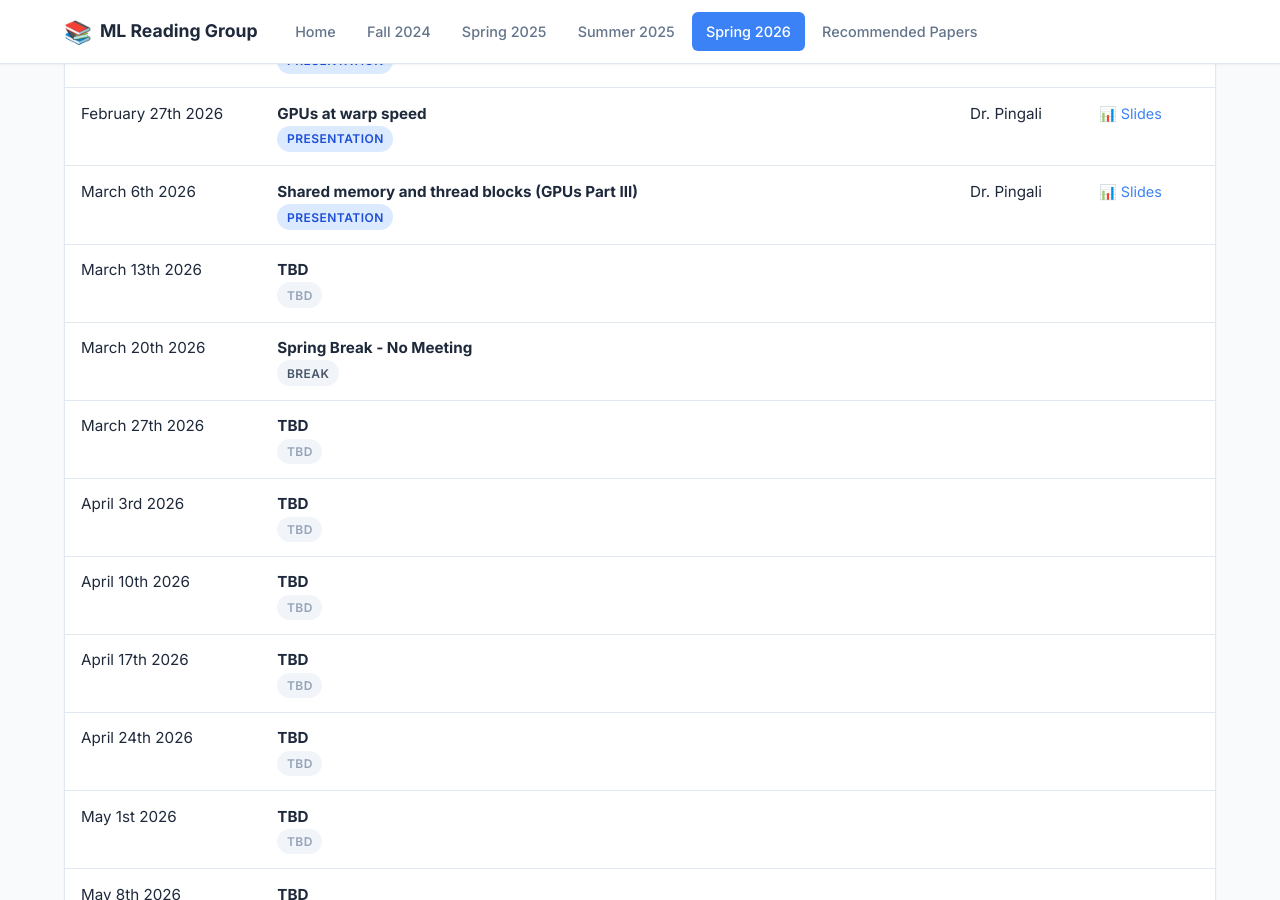
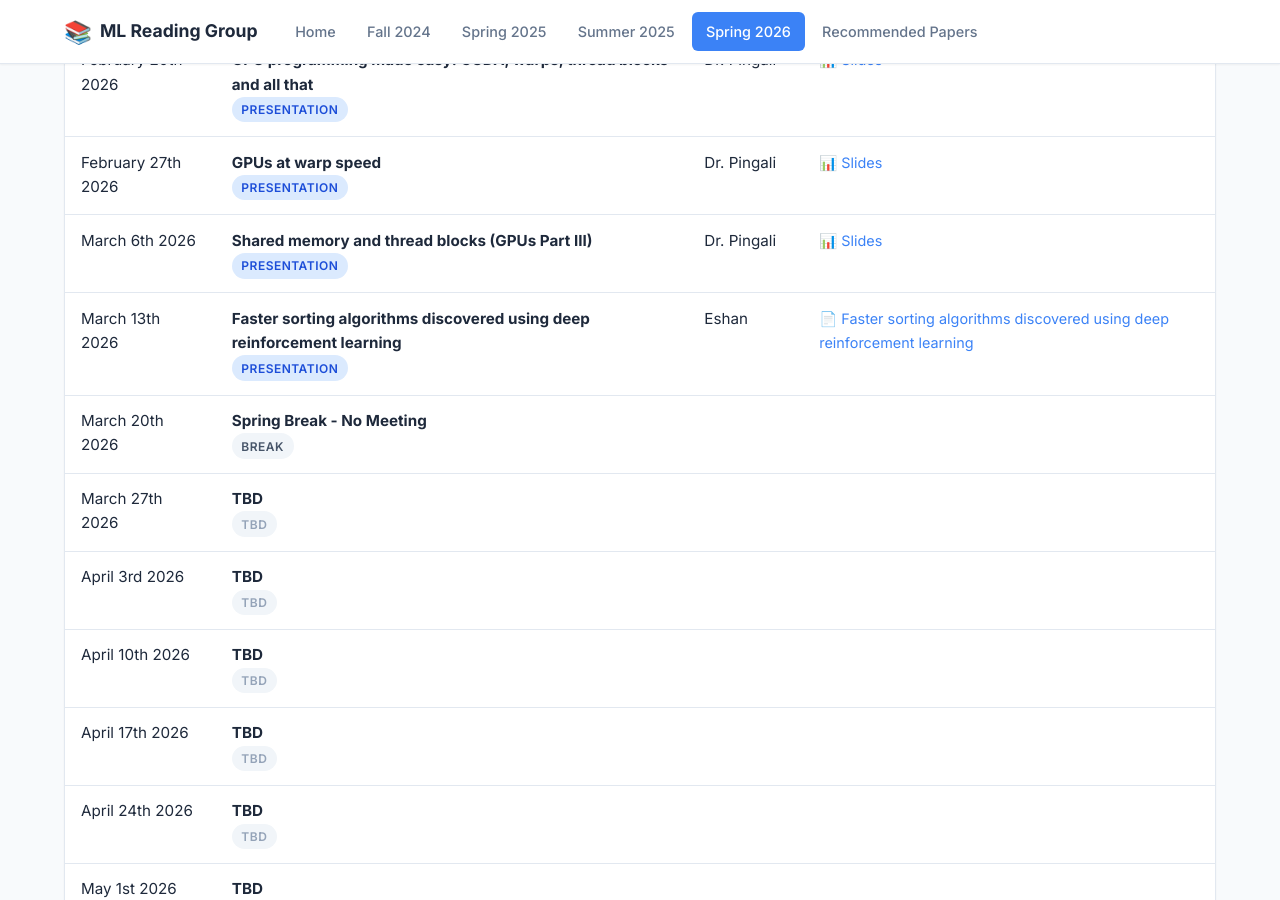
Before and after one commit to sumust/mlreadinggroup, a Jekyll site: the page built from spring2026.md, in a window 1280 px wide and 900 px high, scrolled down 894 px. Built offline with Jekyll 4.4.1, drawn with Linux system fonts in a browser that asks for light colours.

Commit message:
Update March 13th entry: Eshan presenting "Faster sorting algorithms discovered using deep reinforcement learning"
Co-authored-by: sumust <96579169+sumust@users.noreply.github.com>

```diff
--- a/_data/spring2026.yml
+++ b/_data/spring2026.yml
@@ -53,9 +53,12 @@ sessions:
     slides: "https://github.com/sumust/mlreadinggroup/blob/main/GPU2026.pptx"
 
   - date: "March 13th 2026"
-    title: "TBD"
-    presenter: ""
-    type: "tbd"
+    title: "Faster sorting algorithms discovered using deep reinforcement learning"
+    presenter: "Eshan"
+    type: "presentation"
+    papers:
+      - title: "Faster sorting algorithms discovered using deep reinforcement learning"
+        url: "https://www.nature.com/articles/s41586-023-06004-9"
 
   - date: "March 20th 2026"
     title: "Spring Break - No Meeting"
```
